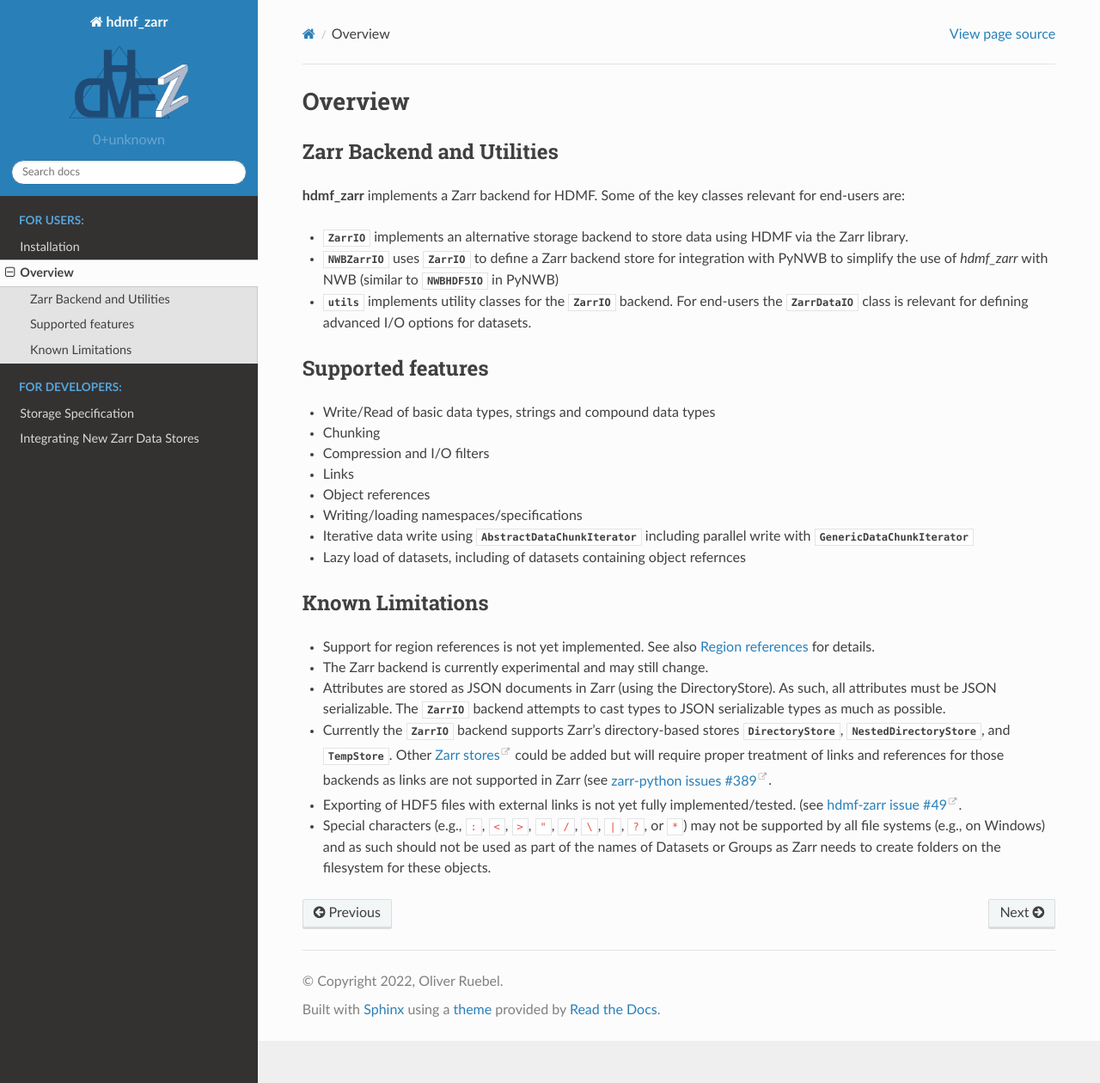
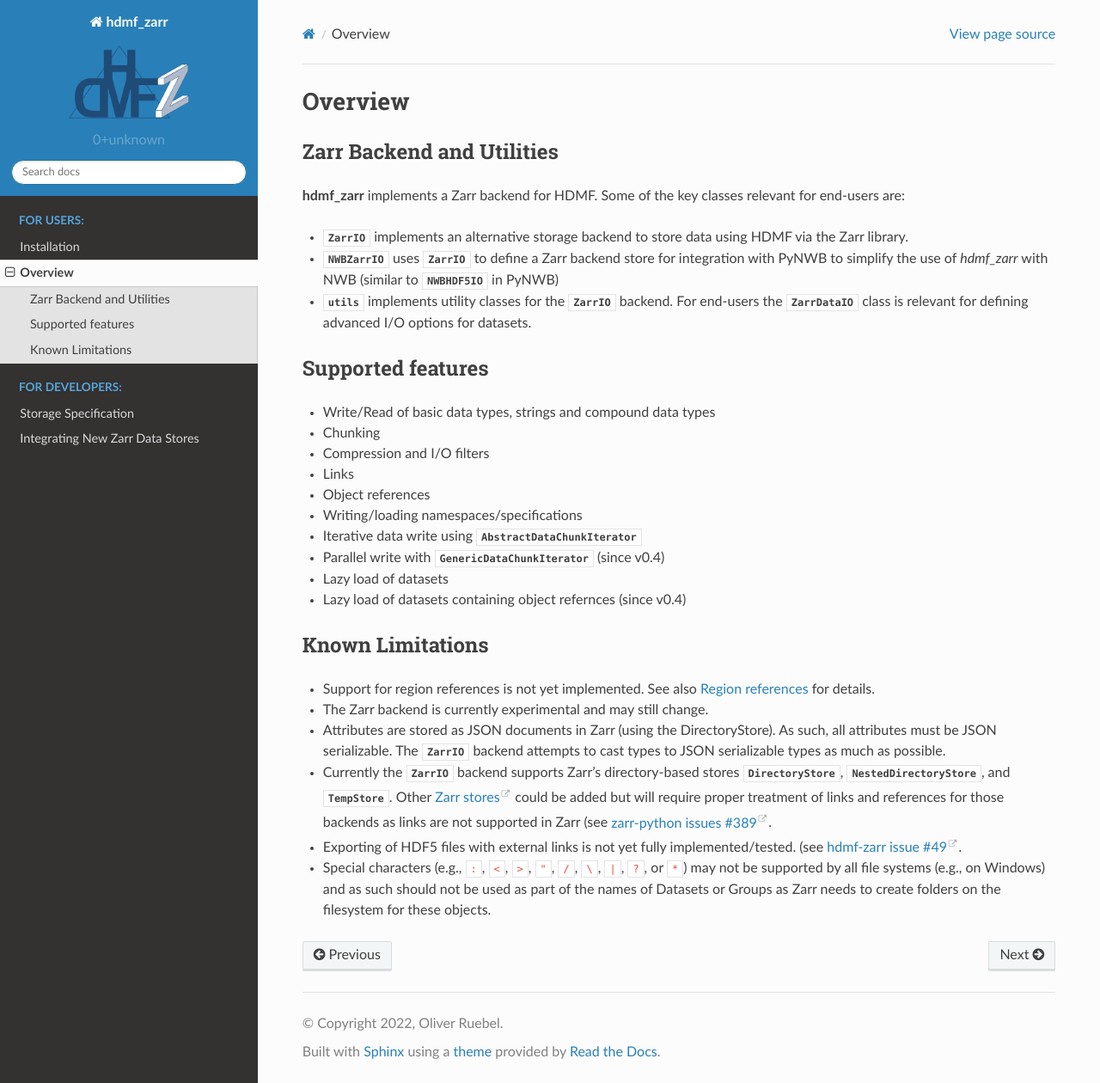
Before and after one commit to hdmf-dev/hdmf-zarr, a Sphinx documentation site: the page built from docs/source/overview.rst, in a window 1280 px wide and 1260 px high. Shown: the whole window at 86% size. Built offline with Sphinx 7.4.7 and the Read the Docs theme 2.0.0, drawn with Linux system fonts in a browser that asks for light colours; pages that are not in the unit, such as notebooks, are missing from menus.

Commit message:
Update overview.rst

```diff
--- a/docs/source/overview.rst
+++ b/docs/source/overview.rst
@@ -21,8 +21,10 @@
 - Links
 - Object references
 - Writing/loading namespaces/specifications
-- Iterative data write using :py:class:`~hdmf.data_utils.AbstractDataChunkIterator` including parallel write with :py:class:`~hdmf.data_utils.GenericDataChunkIterator`
-- Lazy load of datasets, including of datasets containing object refernces
+- Iterative data write using :py:class:`~hdmf.data_utils.AbstractDataChunkIterator`
+- Parallel write with :py:class:`~hdmf.data_utils.GenericDataChunkIterator` (since v0.4)
+- Lazy load of datasets
+- Lazy load of datasets containing object refernces (since v0.4)
 
 Known Limitations
 -----------------
```
